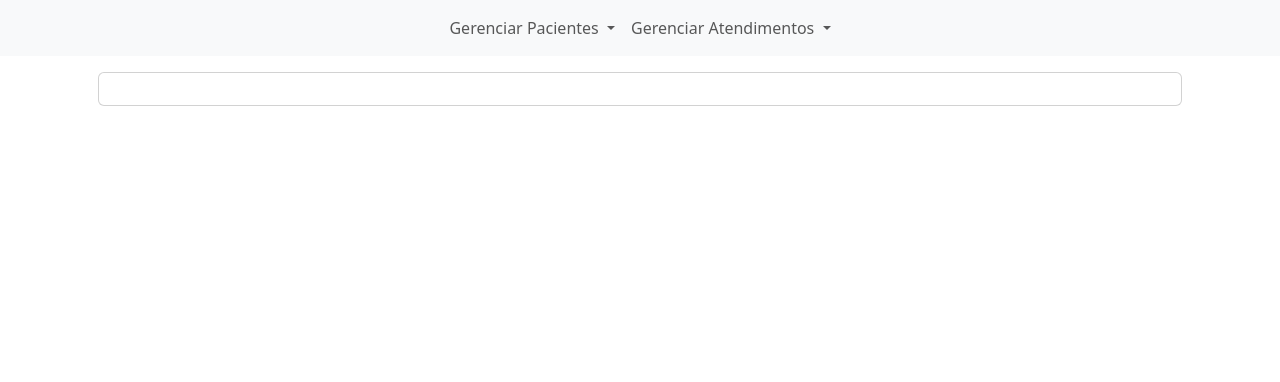
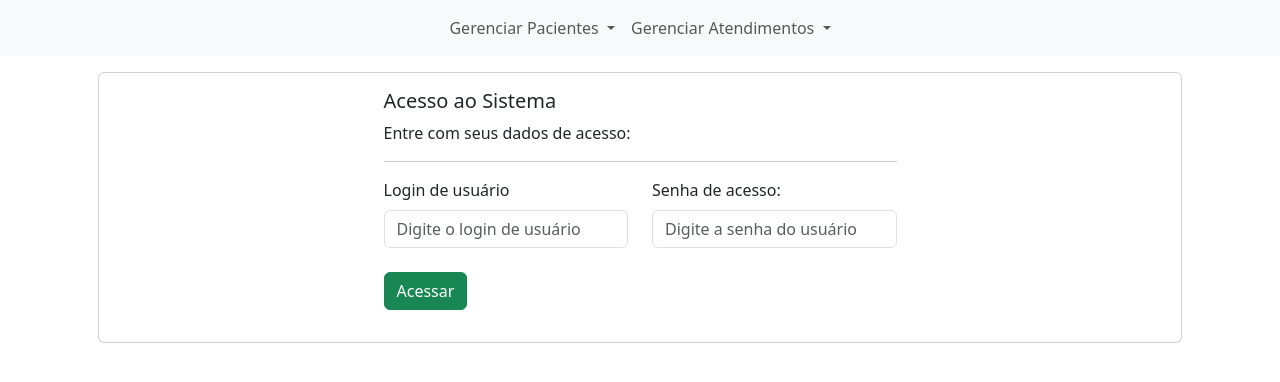
Before and after one commit to marcelogmoura/api_consultorio-front, an Angular app: page /login in a window 1280 px wide. Before the commit this address led to /. Shown: the top 382 px of the page. Built offline with nearby package versions, Linux system fonts and the light colour scheme.

Commit message:
reactive forms e validacoes em paciente-cadastro

```diff
--- /dev/null
+++ b/src/app/components/login/login.component.html
@@ -0,0 +1,26 @@
+<div class="container d-flex justify-content-center">
+  <div class="col-md-6"> <!-- Defina o tamanho do container usando as classes de colunas do Bootstrap -->
+    <h5>Acesso ao Sistema</h5>
+    <p>Entre com seus dados de acesso:</p>
+    <hr />
+
+    <form class="row mb-3">
+
+      <div class="col-md-6">
+        <label class="form-label">Login de usuário</label>
+        <input type="text" class="form-control" placeholder="Digite o login de usuário">
+      </div>
+      <div class="col-md-6">
+        <label class="form-label">Senha de acesso:</label>
+        <input type="password" class="form-control" placeholder="Digite a senha do usuário">
+      </div>
+      <div class="col-10">
+        <button type="submit" class="btn btn-success mt-4">
+          Acessar
+        </button>
+      </div>
+
+    </form>
+
+  </div>
+</div>
--- a/src/app/components/pacientes-cadastro/pacientes-cadastro.component.html
+++ b/src/app/components/pacientes-cadastro/pacientes-cadastro.component.html
@@ -7,25 +7,48 @@
   <hr />
 
 
-<form>
+<form [formGroup]="formCadastro">
 
       <div class="col-md-5">
         <label>Nome:</label>
-        <input type="text" class="form-control" />
+        <input type="text" class="form-control" formControlName="nome" />
+        <div class="text-danger" *ngIf="form.nome.touched && form.nome.invalid">
+          <span *ngIf="form.nome.errors.required">
+            Informe o nome.
+          </span>
+          <span *ngIf="form.nome.errors.pattern">
+            Apenas letras, de 3 a 50 caracteres.
+          </span>
+        </div>
       </div><br>
 
       <div class="col-md-5">
         <label>Telefone:</label>
-        <input type="text" class="form-control" placeholder="0000-0000" />
+        <input type="text" class="form-control" placeholder="0000-0000" formControlName="telefone"/>
+        <div class="text-danger" *ngIf="form.telefone.touched && form.telefone.invalid">
+          <span *ngIf="form.telefone.errors.required">
+            Informe o telefone.
+          </span>
+          <span *ngIf="form.telefone.errors.invalid">
+            Apenas números.
+          </span>
+
+        </div>
       </div><br>
 
       <div class="col-md-3">
         <label>Data de Nascimento:</label>
-        <input type="date" class="form-control" />
+        <input type="date" class="form-control" formControlName="dataNascimento" />
       </div><br>
+      <div class="text-danger" *ngIf="form.dataNascimento.touched">
+        <span *ngIf="form.dataNascimento.errors.required">
+          Selecione a data
+        </span>
+      </div>
 
       <div class="col-md-12">
         <input type="submit"
+               [disabled]="!formCadastro.valid"
                class="btn btn-success me-2"
                value="Cadastrar"/>
 
--- a/src/app/components/pacientes-cadastro/pacientes-cadastro.component.ts
+++ b/src/app/components/pacientes-cadastro/pacientes-cadastro.component.ts
@@ -1,4 +1,5 @@
 import { Component } from '@angular/core';
+import { FormGroup, FormControl, Validators } from '@angular/forms';
 
 @Component({
   selector: 'app-pacientes-cadastro',
@@ -7,4 +8,16 @@ import { Component } from '@angular/core';
 })
 export class PacientesCadastroComponent {
 
+  formCadastro = new FormGroup({
+
+    nome: new FormControl('', [Validators.required , Validators.pattern(/^[A-Za-zÀ-Üà-ü]{3,50}$/)]),
+    telefone: new FormControl('' , [Validators.required]),
+    dataNascimento: new FormControl('' , [Validators.required, Validators.pattern(/^[0-9]*$/)]),
+
+  });
+
+  get form(): any {
+    return this.formCadastro.controls;
+  }
+
 }
--- a/src/app/components/pacientes-consulta/pacientes-consulta.component.html
+++ b/src/app/components/pacientes-consulta/pacientes-consulta.component.html
@@ -32,7 +32,7 @@
                 </td>
             </tr>
         </tbody>
-        <tfoot>
+        <tfoot><br>
             <tr>
                 <td colspan="5">
                     Quantidade de Pacientes: 0
```
Also changed, not shown: src/app/app.module.ts (+10 -2 lines), src/app/components/login/login.component.ts (added, +10 -0 lines), src/app/components/login/login.component.css (added), 1 other file (tests, documents, lock files or other folders).
